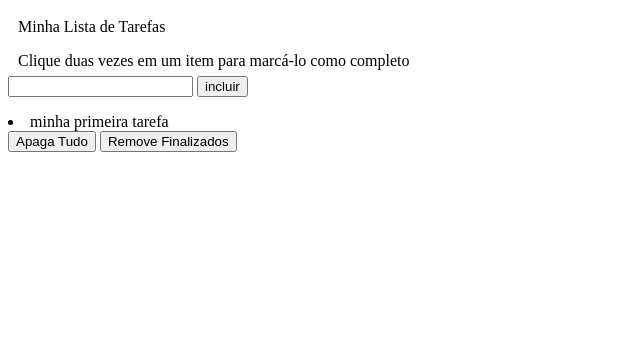
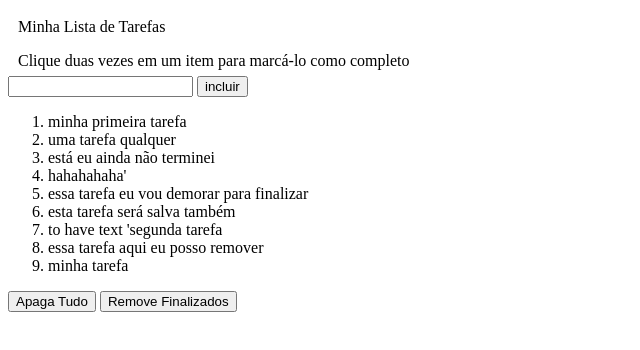
Before and after one commit to tryber/sd-05-block5-project-todo-list, a plain HTML site: page index.html in a window 1280 px wide. Shown: the whole page, without its empty margins (0-640 px from the left). Drawn offline with Linux system fonts and the light colour scheme.

Commit message:
reformualndo projeto

```diff
--- a/index.html
+++ b/index.html
@@ -19,10 +19,17 @@
        <section>
         <input id="texto-tarefa" name="texto-tarefa">
         <button id='criar-tarefa' onclick="criarElemento()">incluir</button>
+        </section>
         <ol id="lista-tarefas">
-        </section>
             <li>minha primeira tarefa</li>
-
+            <li>uma tarefa qualquer</li>
+            <li>está eu ainda não terminei</li>
+            <li>hahahahaha'</li>
+            <li>essa tarefa eu vou demorar para finalizar</li>
+            <li>esta tarefa será salva também</li>
+            <li>to have text 'segunda tarefa</li>
+            <li>essa tarefa aqui eu posso remover</li>
+            <li>minha tarefa</li>
         </ol>
         <section>
 
```
